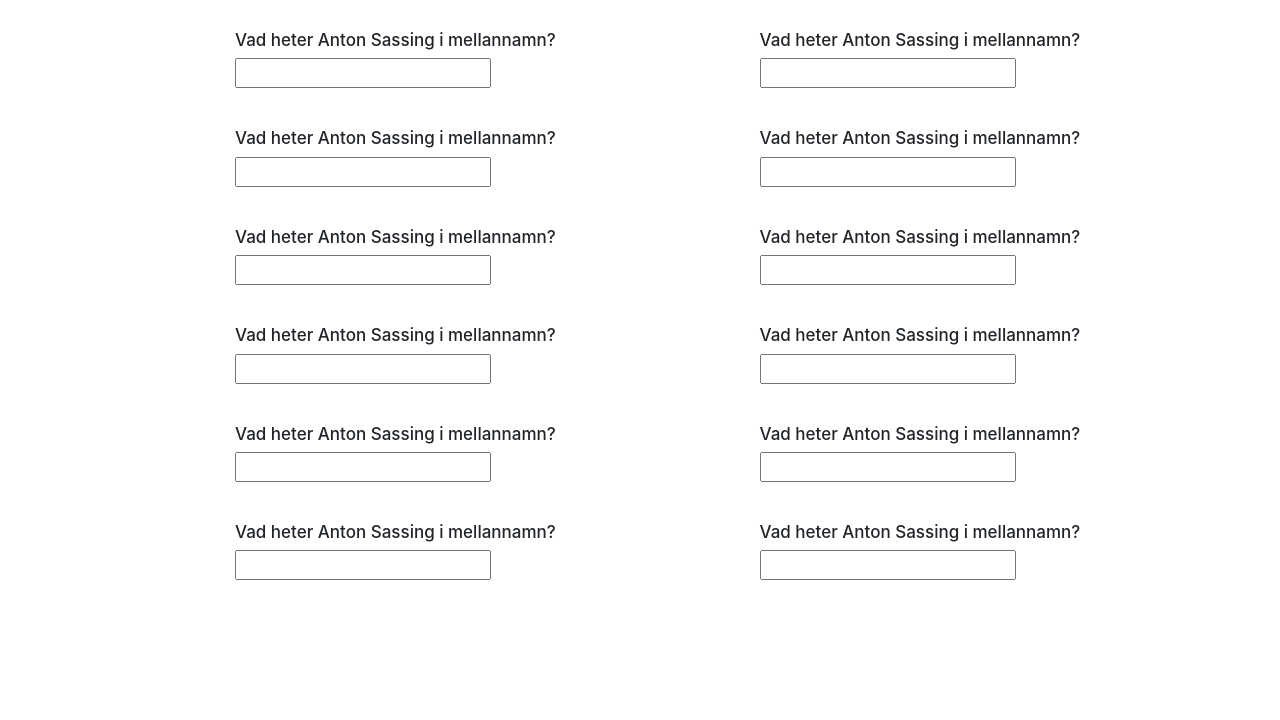
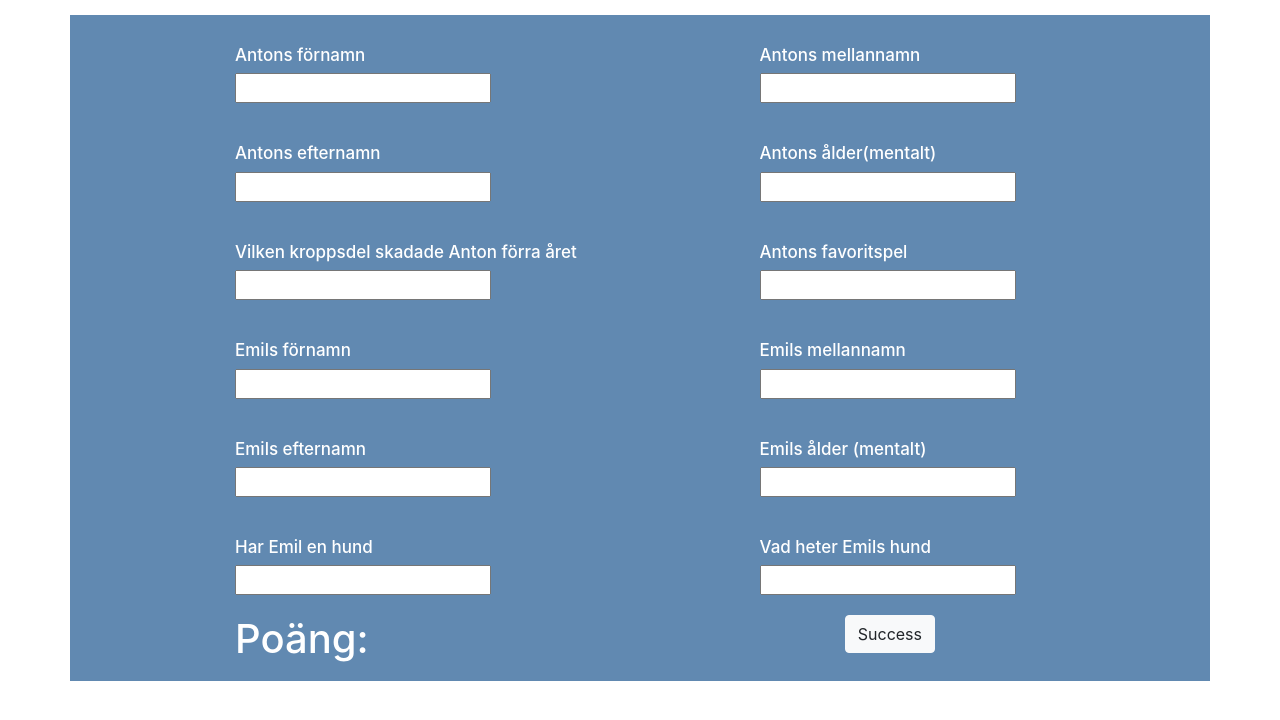
Before and after one commit to alfred-rotter/Quiz-mini, a plain HTML site: page index.html in a window 1280 px wide. Drawn offline with nearby package versions, Linux system fonts and the light colour scheme.

Commit message:
nästan klar

```diff
--- a/css/style.css
+++ b/css/style.css
@@ -1,13 +1,18 @@
 .container{
 /* border: 1px black solid; */
 padding-top: 10px;
+margin-top: 15px;
 padding-bottom: 10px;
+margin-bottom: 15px;
+background-color: #6189b1;
+}
 
+h1{
+    color:white;
 }
 
 .fraga{
  /* border: 1px black solid; */
-align-content: center;
 width: 350px;
 display: inline-block;
 margin: 20px;
@@ -16,7 +21,16 @@ margin-left: 150px;
 
 }
 
+.svar {
+    display:inline-block;
+    margin-left: 150px;
+}
+
 .fraga h1{
 font-size: 17px;
+}
 
+#button{
+    float:right;
+    margin-right:260px;
 }
--- a/index.html
+++ b/index.html
@@ -15,64 +15,70 @@
         <div class="container">
 
             <div class="fraga">
-                <h1>Vad heter Anton Sassing i mellannamn?</h1>
-                <input type="text">
+                <h1>Antons förnamn</h1>
+                <input id="fraga" type="text">
             </div>
 
             <div class="fraga">
-                <h1>Vad heter Anton Sassing i mellannamn?</h1>
-                <input type="text">
+                <h1>Emils förnamn</h1>
+                <input id="fraga" type="text">
             </div>
 
             <div class="fraga">
-                <h1>Vad heter Anton Sassing i mellannamn?</h1>
-                <input id="fraga1" type="text">
+                <h1>Antons mellannamn</h1>
+                <input id="fraga" type="text">
             </div>
 
             <div class="fraga">
-                <h1>Vad heter Anton Sassing i mellannamn?</h1>
-                <input id="fraga1" type="text">
+                <h1>Emils mellannamn</h1>
+                <input id="fraga" type="text">
             </div>
 
             <div class="fraga">
-                <h1>Vad heter Anton Sassing i mellannamn?</h1>
-                <input id="fraga1" type="text">
+                <h1>Antons efternamn</h1>
+                <input id="fraga" type="text">
             </div>
 
             <div class="fraga">
-                <h1>Vad heter Anton Sassing i mellannamn?</h1>
-                <input id="fraga1" type="text">
+                <h1>Emils efternamn</h1>
+                <input id="fraga" type="text">
             </div>
 
             <div class="fraga">
-                <h1>Vad heter Anton Sassing i mellannamn?</h1>
-                <input id="fraga1" type="text">
+                <h1>Antons ålder(mentalt)</h1>
+                <input id="fraga" type="text">
             </div>
 
             <div class="fraga">
-                <h1>Vad heter Anton Sassing i mellannamn?</h1>
-                <input id="fraga1" type="text">
+                <h1>Emils ålder (mentalt)</h1>
+                <input id="fraga" type="text">
             </div>
 
             <div class="fraga">
-                <h1>Vad heter Anton Sassing i mellannamn?</h1>
-                <input id="fraga1" type="text">
+                <h1>Vilken kroppsdel skadade Anton förra året</h1>
+                <input id="fraga" type="text">
             </div>
 
             <div class="fraga">
-                <h1>Vad heter Anton Sassing i mellannamn?</h1>
-                <input id="fraga1" type="text">
+                <h1>Har Emil en hund</h1>
+                <input id="fraga" type="text">
             </div>
 
             <div class="fraga">
-                <h1>Vad heter Anton Sassing i mellannamn?</h1>
-                <input id="fraga1" type="text">
+                <h1>Antons favoritspel</h1>
+                <input id="fraga" type="text">
             </div>
 
             <div class="fraga">
-                <h1>Vad heter Anton Sassing i mellannamn?</h1>
-                <input id="fraga1" type="text">
+                <h1>Vad heter Emils hund</h1>
+                <input id="fraga" type="text">
             </div>
+
+            <div class="svar"><h1>Poäng:</h1></div>
+
+            <button id="button" type="button" value="Jag är klar!" class="btn btn-light" onclick="check();">Success</button>
+
+
 
         </div>
 
--- /dev/null
+++ b/js/testbed.js
@@ -0,0 +1,67 @@
+var frågor = [
+    {
+        fråga: "Antons förnamn",
+        svar: "Anton"
+    },
+    {
+        fråga: "Antons mellannamn",
+        svar: "Björn"
+    },
+    {
+        fråga: "Antons efternamn",
+        svar: "Sassing"
+    },
+    {
+        fråga: "Antons ålder(mentalt)",
+        svar: "2"
+    },
+    {
+        fråga: "Vilken kroppsdel skadade Anton förra året",
+        svar: "foten"
+    },
+    {
+        fråga: "Antons favoritspel",
+        svar: "rocket league"
+    },
+    {
+        fråga: "Emils förnamn",
+        svar: "Emil"
+    },
+    {
+        fråga: "Emils mellannamn",
+        svar: "Holmfrid"
+    },
+    {
+        fråga: "Emils efternamn",
+        svar: "Hansson"
+    },
+    {
+        fråga: "Emils ålder (mentalt)",
+        svar: "30"
+    },
+    {
+        fråga: "Har Emil en hund",
+        svar: "ja"
+    },
+    {
+        fråga: "Vad heter Emils hund",
+        svar: "Herkules"
+    },
+]
+var input=document.querySelectorAll('#fraga');
+var h1=document.querySelectorAll('.fraga h1');
+var svar=document.querySelector('.svar h1')
+for (var i=0; i < h1.length; i++){
+    h1[i].innerHTML=frågor[i].fråga;
+}
+function check(){
+    var rätt=0;
+    for (var i = 0; i < frågor.length; i++) {
+        if (input[i].value==frågor[i].svar){
+            rätt++;
+
+        }
+      }
+      console.log(rätt)
+      svar.innerHTML="Du fick " + rätt + " utav 12 poäng!";
+}
```
